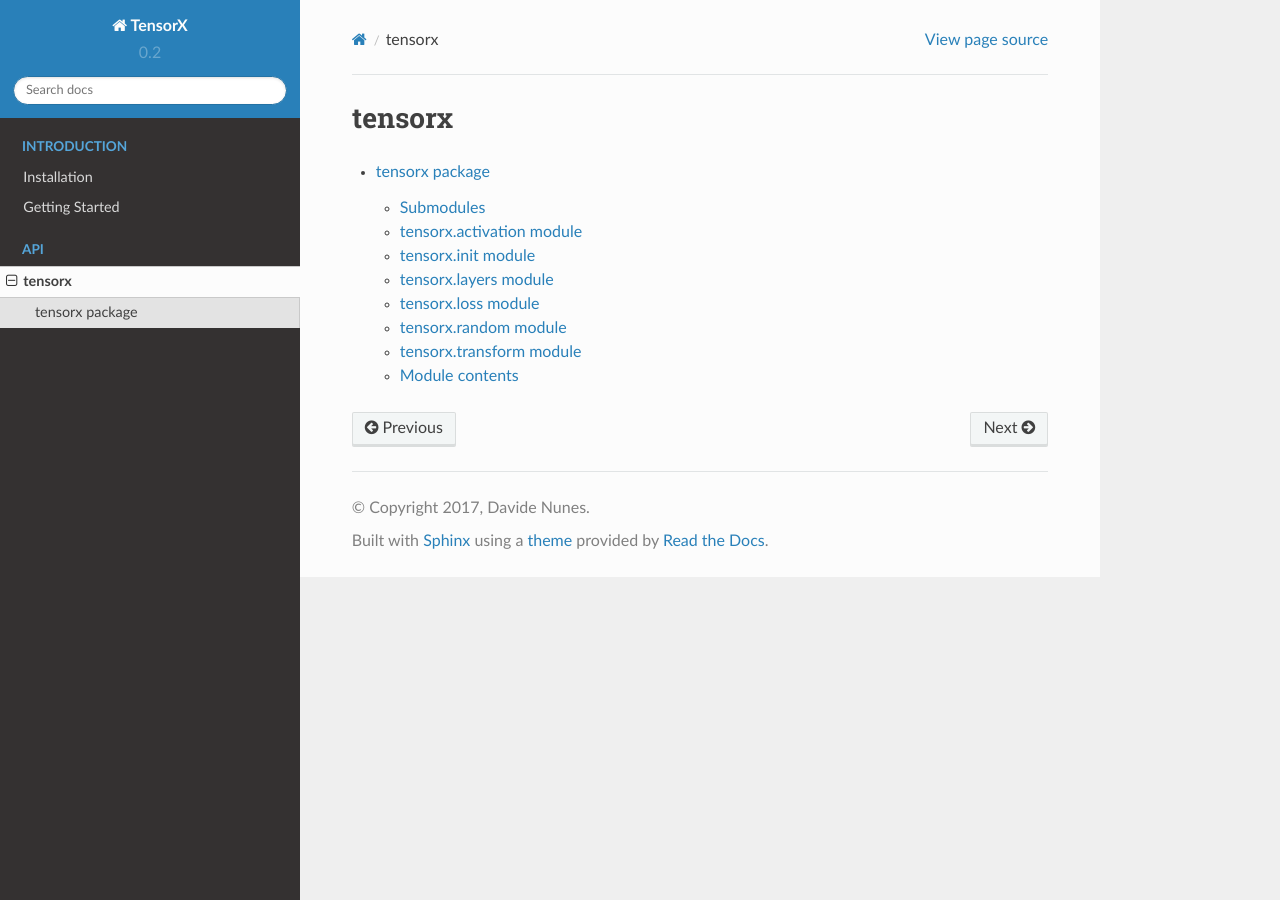
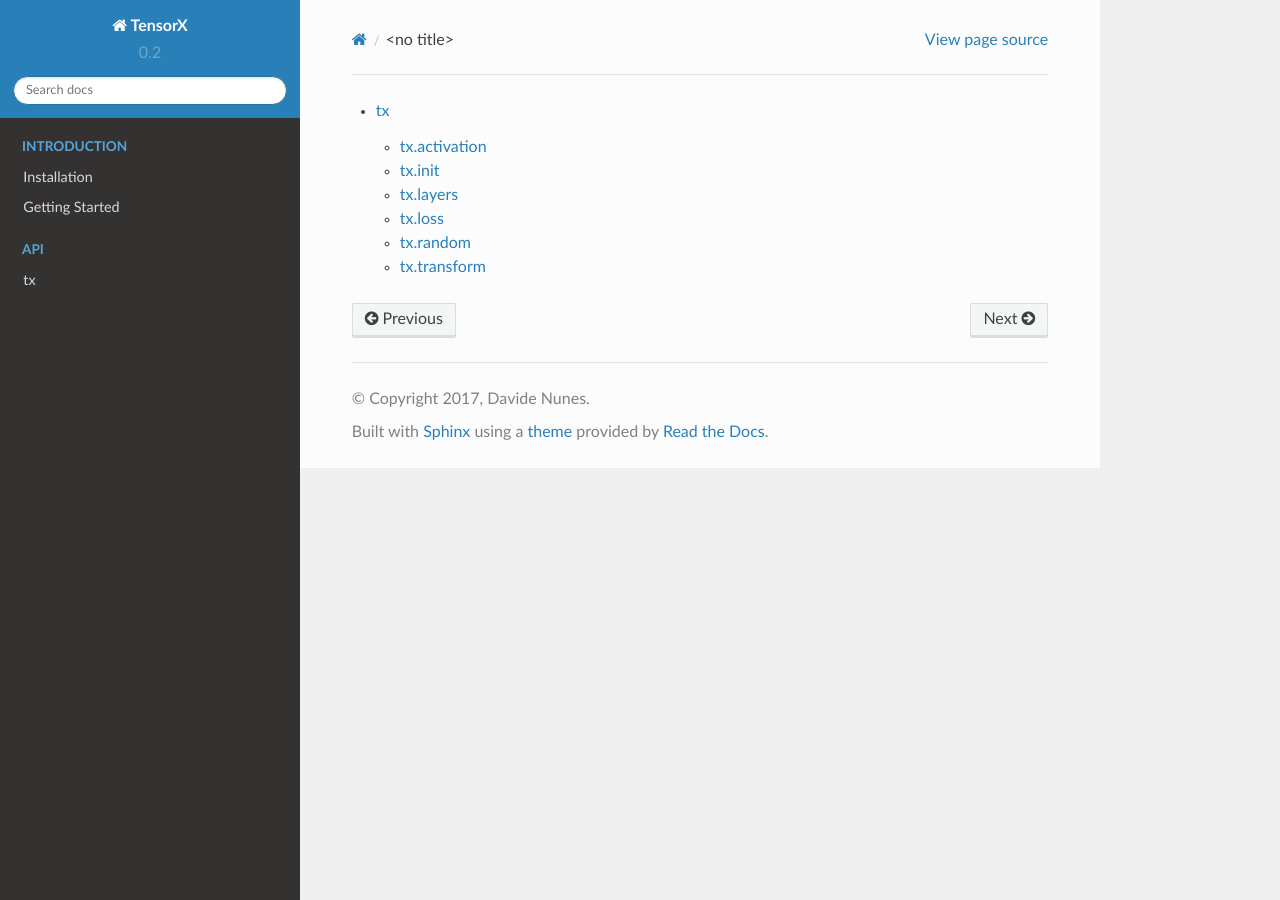
Before and after one commit to tensorx/tensorx, a Sphinx documentation site: the page built from docs/api.rst, in a window 1280 px wide. Built offline with Sphinx 7.4.7 and the Read the Docs theme 2.0.0, drawn with Linux system fonts in a browser that asks for light colours.

Commit message:
working on documentation structure

```diff
--- a/docs/modules.rst
+++ b/docs/api.rst
@@ -1,6 +1,3 @@
-tensorx
-=======
-
 .. toctree::
    :maxdepth: 4
 
--- a/docs/index.rst
+++ b/docs/index.rst
@@ -16,9 +16,10 @@
 
 .. toctree::
    :caption: API
-   :maxdepth: 1
+   :maxdepth: 2
+   :hidden:
 
-   modules
+   api
 
 ..
         don't need these indices
--- a/docs/tensorx.rst
+++ b/docs/tensorx.rst
@@ -1,62 +1,50 @@
-tensorx package
-===============
+tx
+==
 
-Submodules
-----------
-
-tensorx\.activation module
---------------------------
+tx\.activation
+--------------
 
 .. automodule:: tensorx.activation
     :members:
     :undoc-members:
     :show-inheritance:
 
-tensorx\.init module
---------------------
+tx\.init
+--------
 
 .. automodule:: tensorx.init
     :members:
     :undoc-members:
     :show-inheritance:
 
-tensorx\.layers module
-----------------------
+tx\.layers
+----------
 
 .. automodule:: tensorx.layers
     :members:
     :undoc-members:
     :show-inheritance:
 
-tensorx\.loss module
---------------------
+tx\.loss
+--------
 
 .. automodule:: tensorx.loss
     :members:
     :undoc-members:
     :show-inheritance:
 
-tensorx\.random module
-----------------------
+tx\.random
+----------
 
 .. automodule:: tensorx.random
     :members:
     :undoc-members:
     :show-inheritance:
 
-tensorx\.transform module
--------------------------
+tx\.transform
+-------------
 
 .. automodule:: tensorx.transform
     :members:
     :undoc-members:
     :show-inheritance:
-
-
-Module contents
----------------
-
-.. automodule:: tensorx
-    :members:
-    :undoc-members:
-    :show-inheritance:
```
